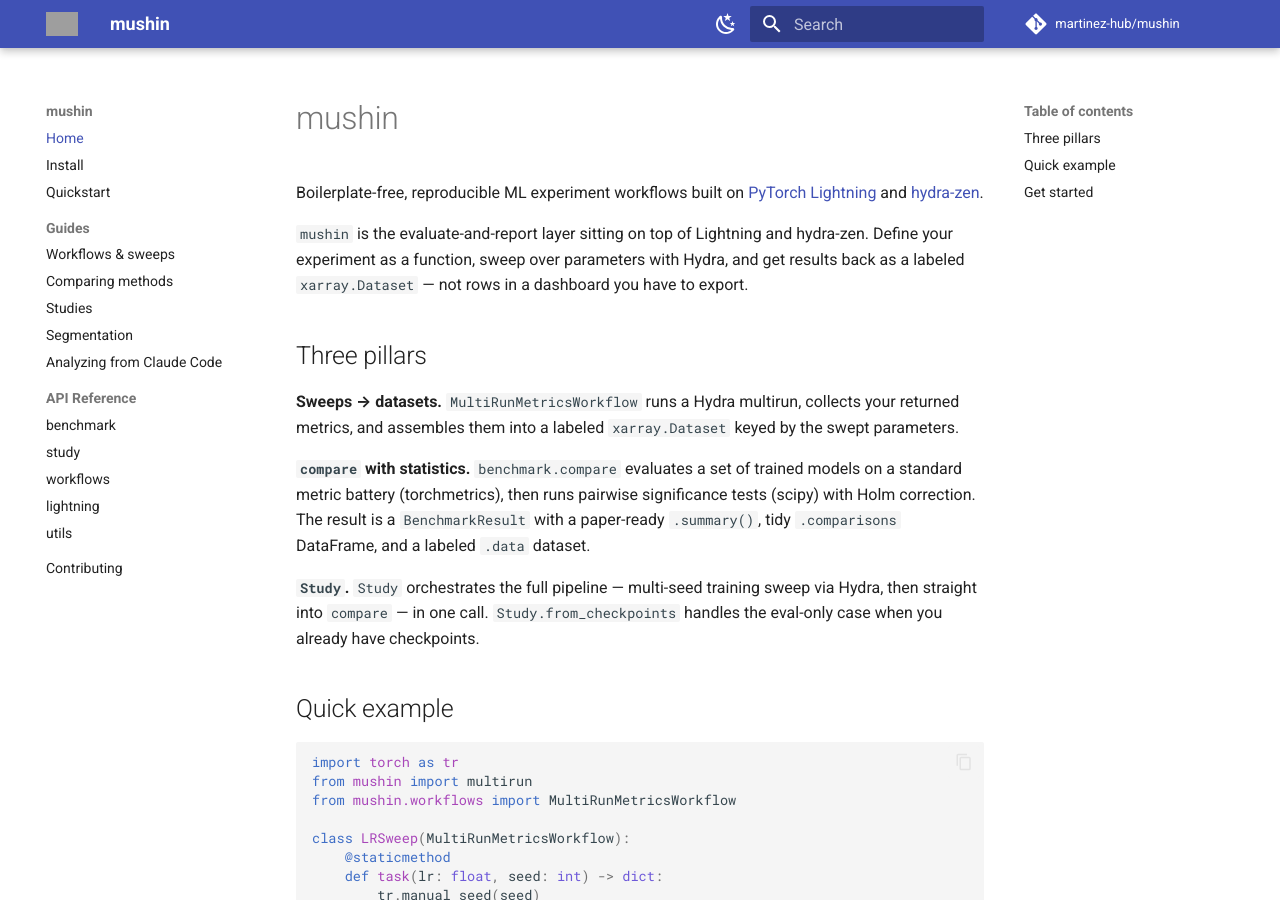
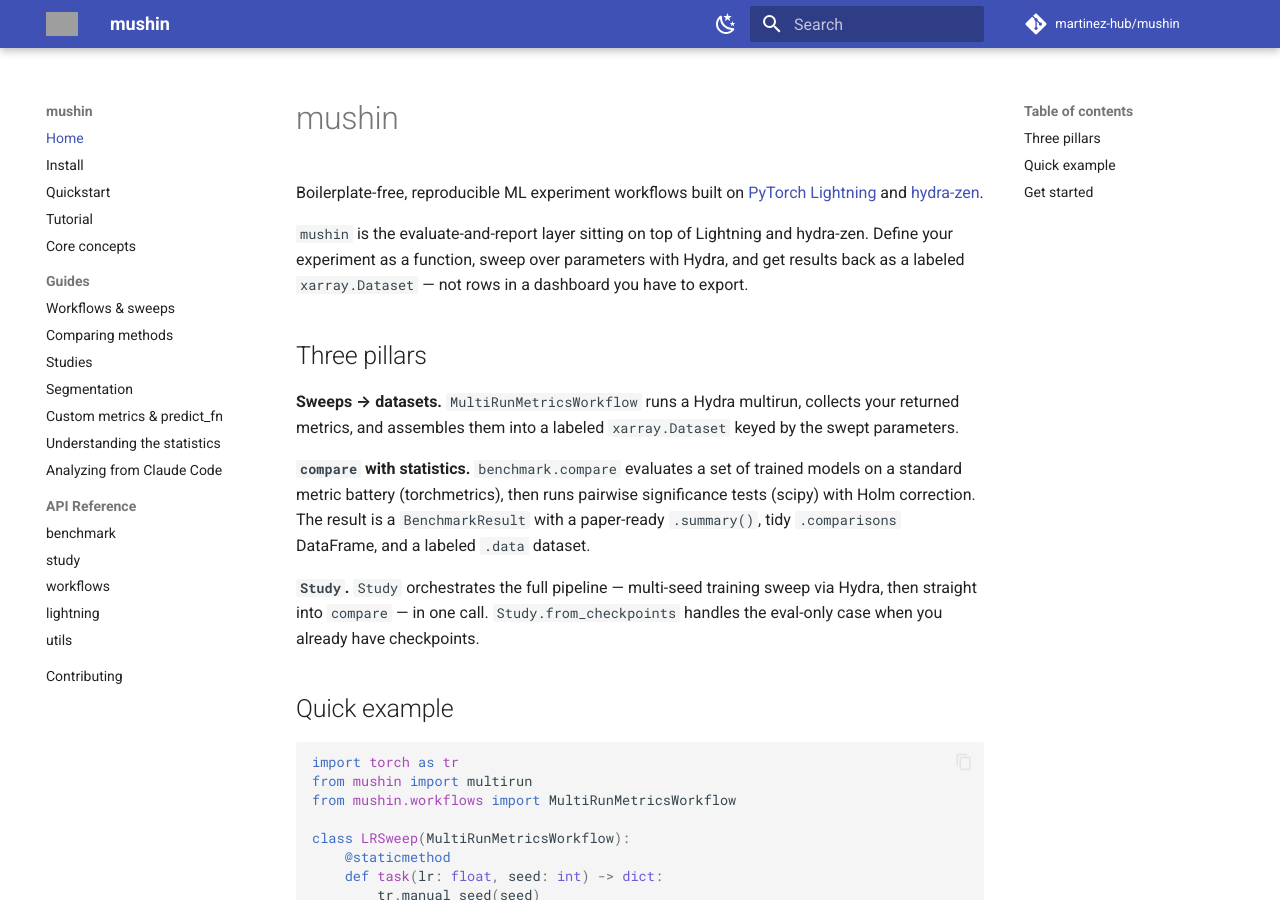
Before and after one commit to martinez-hub/mushin, an MkDocs documentation site: the page built from docs/index.md, in a window 1280 px wide and 900 px high. Built offline with MkDocs 1.6.1 and Material for MkDocs 9.7.7, drawn with Linux system fonts in a browser that asks for light colours; comment, search, counter and statistics services are not loaded; grey boxes are pictures that could not be loaded.

Commit message:
docs: add pymdownx.snippets and nav entries for new pages

```diff
--- a/mkdocs.yml
+++ b/mkdocs.yml
@@ -49,17 +49,24 @@
   - pymdownx.details
   - pymdownx.highlight: { anchor_linenums: true }
   - pymdownx.superfences
+  - pymdownx.snippets:
+      base_path: ["."]
+      check_paths: true
   - toc: { permalink: true }
 
 nav:
   - Home: index.md
   - Install: install.md
   - Quickstart: quickstart.md
+  - Tutorial: tutorial.md
+  - Core concepts: concepts.md
   - Guides:
       - Workflows & sweeps: guides/workflows.md
       - Comparing methods: guides/compare.md
       - Studies: guides/study.md
       - Segmentation: guides/segmentation.md
+      - Custom metrics & predict_fn: guides/custom.md
+      - Understanding the statistics: guides/statistics.md
       - Analyzing from Claude Code: guides/mcp.md
   - API Reference:
       - benchmark: reference/benchmark.md
```
Also changed, not shown: docs/concepts.md (added, +3 -0 lines), docs/guides/custom.md (added, +3 -0 lines), docs/guides/statistics.md (added, +3 -0 lines), docs/tutorial.md (added, +3 -0 lines).
